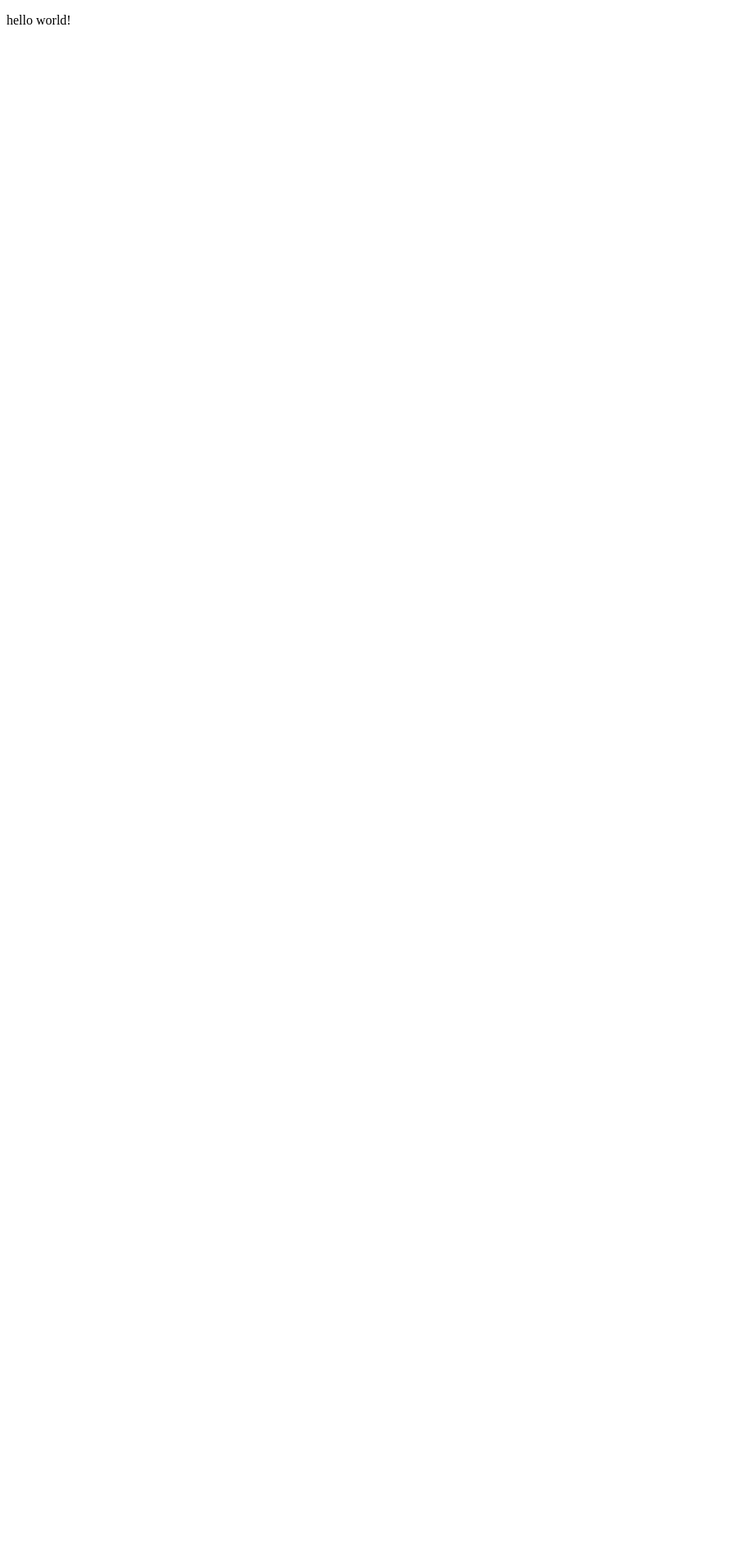
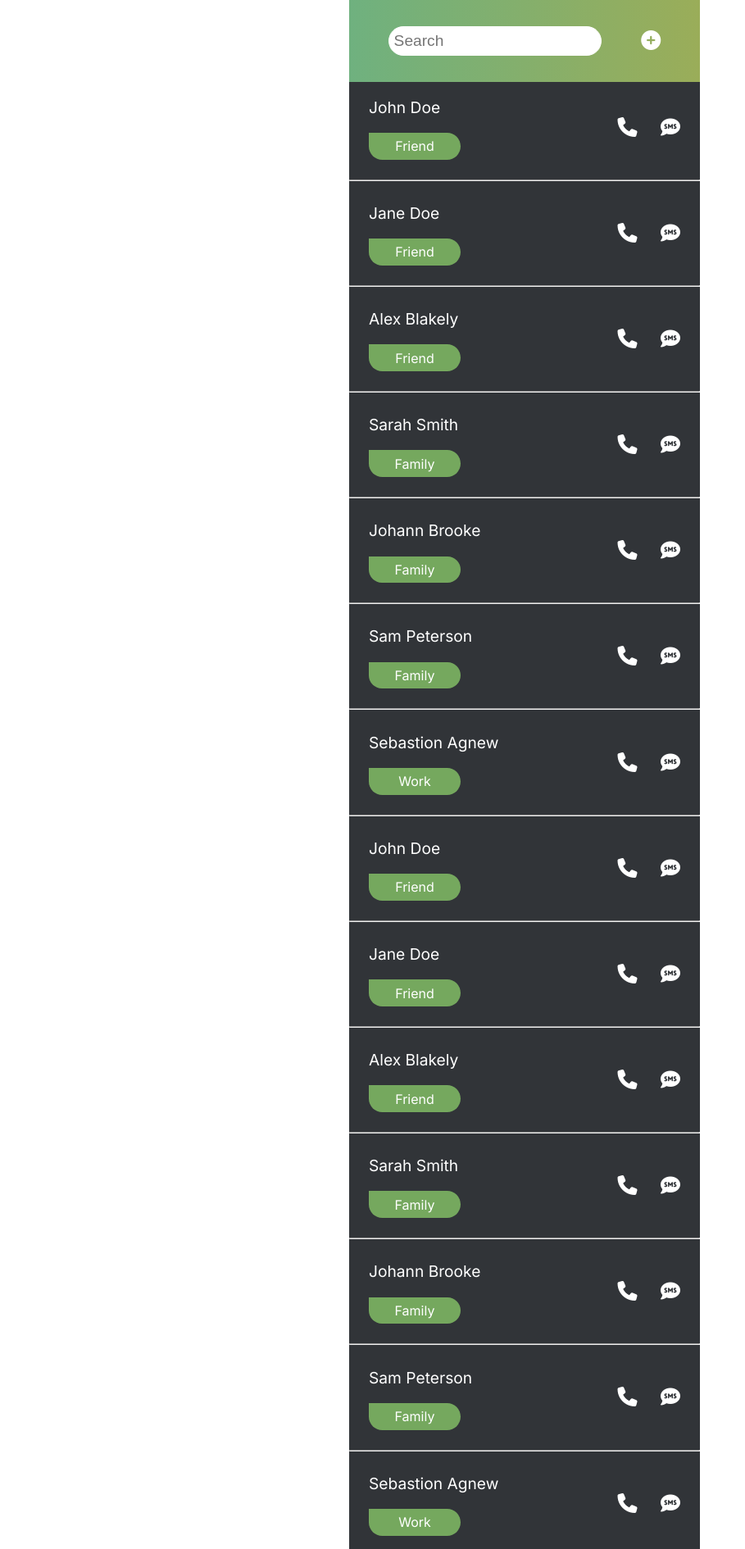
Before and after one commit to nahid515023/contacts, a Django app: page / in a window 1280 px wide. Before the commit the part shown is almost empty. Shown: the whole page at 82% size, without its empty margins (0-909 px from the left). Before the commit the page ends 30 px from the top, so only its background shows below. Run offline with Django 3.2, Linux system fonts and the light colour scheme; some libraries are stand-ins or nearby versions.

Commit message:
first comitte

```diff
--- a/contacts/settings.py
+++ b/contacts/settings.py
@@ -118,6 +118,9 @@ USE_TZ = True
 # https://docs.djangoproject.com/en/3.2/howto/static-files/
 
 STATIC_URL = '/static/'
+STATICFILES_DIRS=[
+    BASE_DIR/'static'
+]
 
 # Default primary key field type
 # https://docs.djangoproject.com/en/3.2/ref/settings/#default-auto-field
--- /dev/null
+++ b/static/style.css
@@ -0,0 +1,93 @@
+body{
+	font-family: 'Inter', sans-serif;
+	margin: 0;
+}
+
+.container{
+	max-width: 428px;
+	margin: 0 auto;
+	background-color: #313438;
+	height: 100vh;
+}
+
+a{
+	text-decoration: none;
+}
+
+.header{
+	display: flex;
+	justify-content: space-evenly;
+	color: #fff;
+	background: linear-gradient(90deg, rgba(111,177,127,1) 0%, rgba(154,173,89,1) 100%);
+	padding: 2em 0;
+	align-items: center;
+}
+
+.contact-search{
+	font-size: 1.2em;
+	padding:.3em .3em;
+	border-radius: 100px;
+	border:1px solid white;
+	outline: none;
+}
+
+
+.contacts-library{
+	background: #313438;
+}
+
+.add{
+	color: #fff;
+	font-size: 1.5em;
+}
+
+i{
+	color: #fff;
+	font-size: 1.5em;
+}
+
+.contact-name{
+	color: #fff;
+	font-size: 1.2em;
+}
+
+
+ul{
+	margin: 0;
+	padding: 0;
+	width: 100%;
+}
+
+hr{
+	border: 1px solicontactd #494a4b;
+}
+
+.list__item{
+	list-style: none;
+}
+
+.relationship{
+	color: #fff;
+	width: 6em;
+	text-align: center;
+	padding: .4em .5em;
+	border-radius: 100px;
+	border-top-left-radius: 0;
+	background-color: #75A85E;
+}
+
+.contact-section{
+	display: flex;
+	justify-content: space-between;
+	align-items: center;
+	padding: 0 1.5em;
+	transition: 0.3s;
+}
+
+.contact-section:hover{
+	background-color: #48494a;
+}
+
+.text{
+	padding-left: 1em;
+}
--- a/templates/index.html
+++ b/templates/index.html
@@ -1,12 +1,247 @@
+{% load static%}
 <!DOCTYPE html>
-<html lang="en">
+<html>
 <head>
-    <meta charset="UTF-8">
-    <meta http-equiv="X-UA-Compatible" content="IE=edge">
-    <meta name="viewport" content="width=<device-width>, initial-scale=1.0">
-    <title>Document</title>
+	<meta charset="UTF-8">
+    <meta name="viewport" content="width=device-width, initial-scale=1.0">
+    <link rel="stylesheet" type="text/css" href="{% static 'style.css' %}">
+
+	<link rel="preconnect" href="https://fonts.gstatic.com">
+	<link href="https://fonts.googleapis.com/css2?family=Inter&display=swap" rel="stylesheet">
+
+    <script src="https://kit.fontawesome.com/6b20b1c14d.js" crossorigin="anonymous"></script>
+
+	<title>Contact Form</title>
 </head>
 <body>
-    <p>hello world!</p>
+
+	<div class="container">
+		<!--  SEARCH FORM -->
+		<header class="header">
+
+			<form class="search-bar">
+				<input type="search-name" class="contact-search" name="search-area" placeholder="Search">
+			</form>
+
+			<!--  ADD-CONTACT BUTTON/ICON -->
+			<a href="edit.html"><i class="fas fa-plus-circle add"></i></a>
+		</header>
+
+		<!--  CONTACT LIST -->
+		<section class="contacts-library">
+			<ul class="contacts-list">
+
+				<a href="contact-profile.html">
+					<div class="contact-section">
+						<li class="list__item">
+							<p class="contact-name">John Doe</p>
+							<p class="relationship">Friend</p>
+						</li>
+
+						<li class="list__item">
+							<i class="fas fa-phone"></i>
+							<i class="fas fa-sms text"></i>
+						</li>
+					</div>
+				</a>
+
+				<hr>
+
+				<a href="contact-profile.html">
+					<div class="contact-section">
+						<li class="list__item">
+							<p class="contact-name">Jane Doe</p>
+							<p class="relationship">Friend</p>
+						</li>
+
+						<li class="list__item">
+							<i class="fas fa-phone"></i>
+							<i class="fas fa-sms text"></i>
+						</li>
+					</div>
+				</a>
+
+				<hr>
+
+				<a href="contact-profile.html">
+					<div class="contact-section">
+						<li class="list__item">
+							<p class="contact-name">Alex Blakely</p>
+							<p class="relationship">Friend</p>
+						</li>
+
+						<li class="list__item">
+							<i class="fas fa-phone"></i>
+							<i class="fas fa-sms text"></i>
+						</li>
+					</div>
+				</a>
+
+				<hr>
+
+				<a href="contact-profile.html">
+					<div class="contact-section">
+						<li class="list__item">
+							<p class="contact-name">Sarah Smith</p>
+							<p class="relationship">Family</p>
+						</li>
+						<li class="list__item">
+							<i class="fas fa-phone"></i>
+							<i class="fas fa-sms text"></i>
+						</li>
+					</div>
+				</a>
+
+				<hr>
+
+				<a href="contact-profile.html">
+					<div class="contact-section">
+						<li class="list__item">
+							<p class="contact-name">Johann Brooke</p>
+							<p class="relationship">Family</p>
+						</li>
+						<li class="list__item">
+							<i class="fas fa-phone"></i>
+							<i class="fas fa-sms text"></i>
+						</li>
+					</div>
+				</a>
+
+				<hr>
+
+
+				<a href="contact-profile.html">
+					<div class="contact-section">
+						<li class="list__item">
+							<p class="contact-name">Sam Peterson</p>
+							<p class="relationship">Family</p>
+						</li>
+						<li class="list__item">
+							<i class="fas fa-phone"></i>
+							<i class="fas fa-sms text"></i>
+						</li>
+					</div>
+				</a>
+
+				<hr>
+
+				<a href="contact-profile.html">
+					<div class="contact-section">
+						<li class="list__item">
+							<p class="contact-name">Sebastion Agnew</p>
+							<p class="relationship">Work</p>
+						</li>
+						<li class="list__item">
+							<i class="fas fa-phone"></i>
+							<i class="fas fa-sms text"></i>
+						</li>
+					</div>
+				</a>
+
+				<hr>
+
+				<a href="contact-profile.html">
+					<div class="contact-section">
+						<li class="list__item">
+							<p class="contact-name">John Doe</p>
+							<p class="relationship">Friend</p>
+						</li>
+						<li class="list__item">
+							<i class="fas fa-phone"></i>
+							<i class="fas fa-sms text"></i>
+						</li>
+					</div>
+				</a>
+
+				<hr>
+				<div class="contact-section">
+					<li class="list__item">
+						<p class="contact-name">Jane Doe</p>
+						<p class="relationship">Friend</p>
+					</li>
+					<li class="list__item">
+						<i class="fas fa-phone"></i>
+						<i class="fas fa-sms text"></i>
+					</li>
+				</div>
+
+				<hr>
+
+				<a href="contact-profile.html">
+					<div class="contact-section">
+						<li class="list__item">
+							<p class="contact-name">Alex Blakely</p>
+							<p class="relationship">Friend</p>
+						</li>
+						<li class="list__item">
+							<i class="fas fa-phone"></i>
+							<i class="fas fa-sms text"></i>
+						</li>
+					</div>
+				</a>
+
+				<hr>
+
+				<a href="contact-profile.html">
+					<div class="contact-section">
+						<li class="list__item">
+							<p class="contact-name">Sarah Smith</p>
+							<p class="relationship">Family</p>
+						</li>
+						<li class="list__item">
+							<i class="fas fa-phone"></i>
+							<i class="fas fa-sms text"></i>
+						</li>
+					</div>
+				</a>
+
+				<hr>
+
+				<a href="contact-profile.html">
+					<div class="contact-section">
+						<li class="list__item">
+							<p class="contact-name">Johann Brooke</p>
+							<p class="relationship">Family</p>
+						</li>
+						<li class="list__item">
+							<i class="fas fa-phone"></i>
+							<i class="fas fa-sms text"></i>
+						</li>
+					</div>
+				</a>
+
+				<hr>
+
+				<a href="contact-profile.html">
+					<div class="contact-section">
+						<li class="list__item">
+							<p class="contact-name">Sam Peterson</p>
+							<p class="relationship">Family</p>
+						</li>
+						<li class="list__item">
+							<i class="fas fa-phone"></i>
+							<i class="fas fa-sms text"></i>
+						</li>
+					</div>
+				</a>
+
+				<hr>
+
+				<a href="contact-profile.html">
+					<div class="contact-section">
+						<li class="list__item">
+							<p class="contact-name">Sebastion Agnew</p>
+							<p class="relationship">Work</p>
+						</li>
+						<li class="list__item">
+							<i class="fas fa-phone"></i>
+							<i class="fas fa-sms text"></i>
+						</li>
+					</div>
+				</a>
+			</ul>
+		</section>
+	</div>
+
 </body>
 </html>
```
